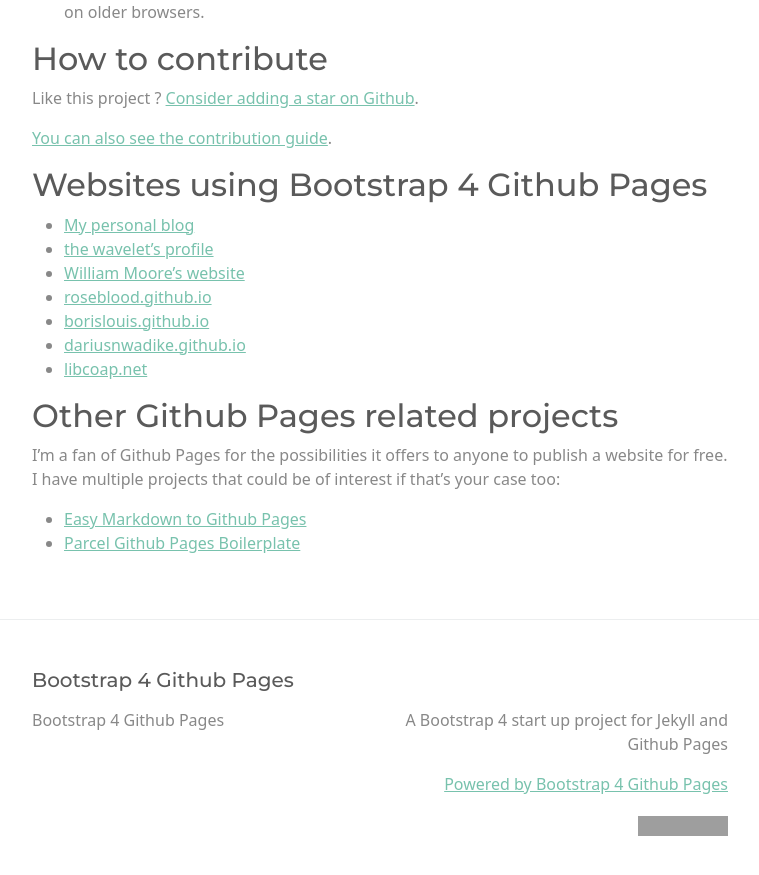
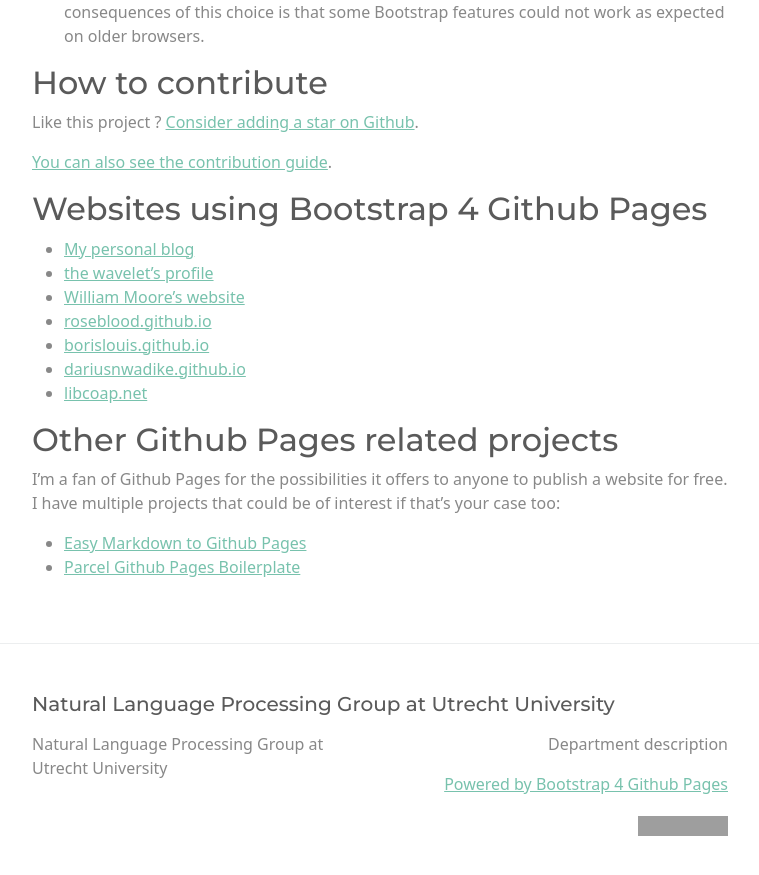
Before and after one commit to thaoanhdang/uu-nlp.github.io, a Jekyll site: the page built from index.md, in a window 1280 px wide and 900 px high, scrolled down 2544 px. Shown: the top 875 px of the window, without its empty margins (260-1019 px from the left). Built offline with Jekyll 4.4.1, drawn with Linux system fonts in a browser that asks for light colours; some of the changed text lies outside the part shown; grey boxes are pictures that could not be loaded.

Commit message:
Update _config.yml

```diff
--- a/_config.yml
+++ b/_config.yml
@@ -13,10 +13,10 @@
 # you will see them accessed via {{ site.title }}, {{ site.email }}, and so on.
 # You can create any custom variable you would like, and they will be accessible
 # in the templates via {{ site.myvariable }}.
-title: Bootstrap 4 Github Pages
+title: Natural Language Processing Group at Utrecht University
 email: ""
 description: >- # this means to ignore newlines until "baseurl:"
-  A Bootstrap 4 start up project for Jekyll and Github Pages
+  Department description
 #baseurl: "" # the subpath of your site, e.g. /blog
 #url: "" # the base hostname & protocol for your site, e.g. http://example.com
 #twitter_username: jekyllrb
```
